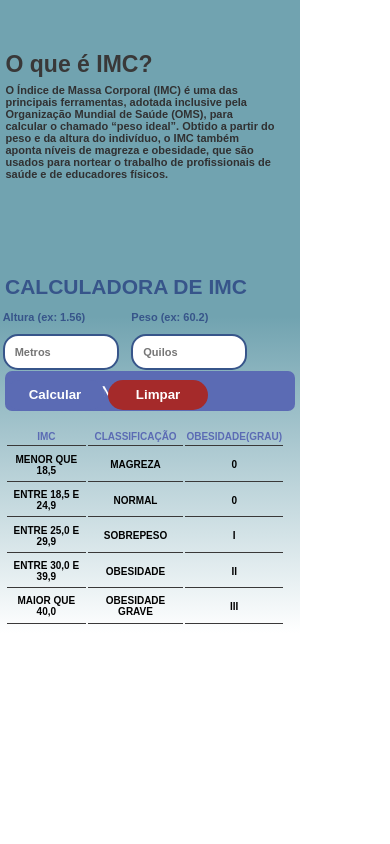
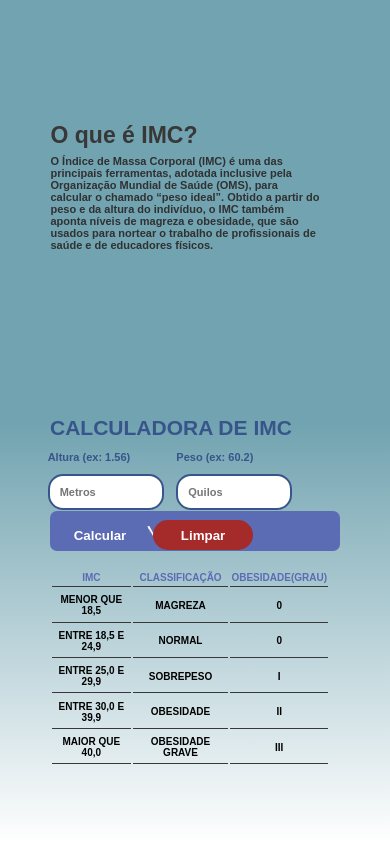
Before and after one commit to JoseDaniloS/imc-calculator, a plain HTML site: page index.html in a window 390 px wide. Drawn offline with Linux system fonts and the light colour scheme.

Commit message:
Erro mobile.css
Erro de largura e altura no mobile

```diff
--- a/mobile.css
+++ b/mobile.css
@@ -1,9 +1,9 @@
 @media (width <= 700px ){
     /*FUNDO DO SITE*/
     .background{
-        height: 633px;
+        height: 100vh;
         background:linear-gradient(rgb(113, 163, 176)50%, white);
-        width: 300px;
+        width: 100%;
         display: flex;
         flex-direction: column-reverse;
         align-items: center;
```
